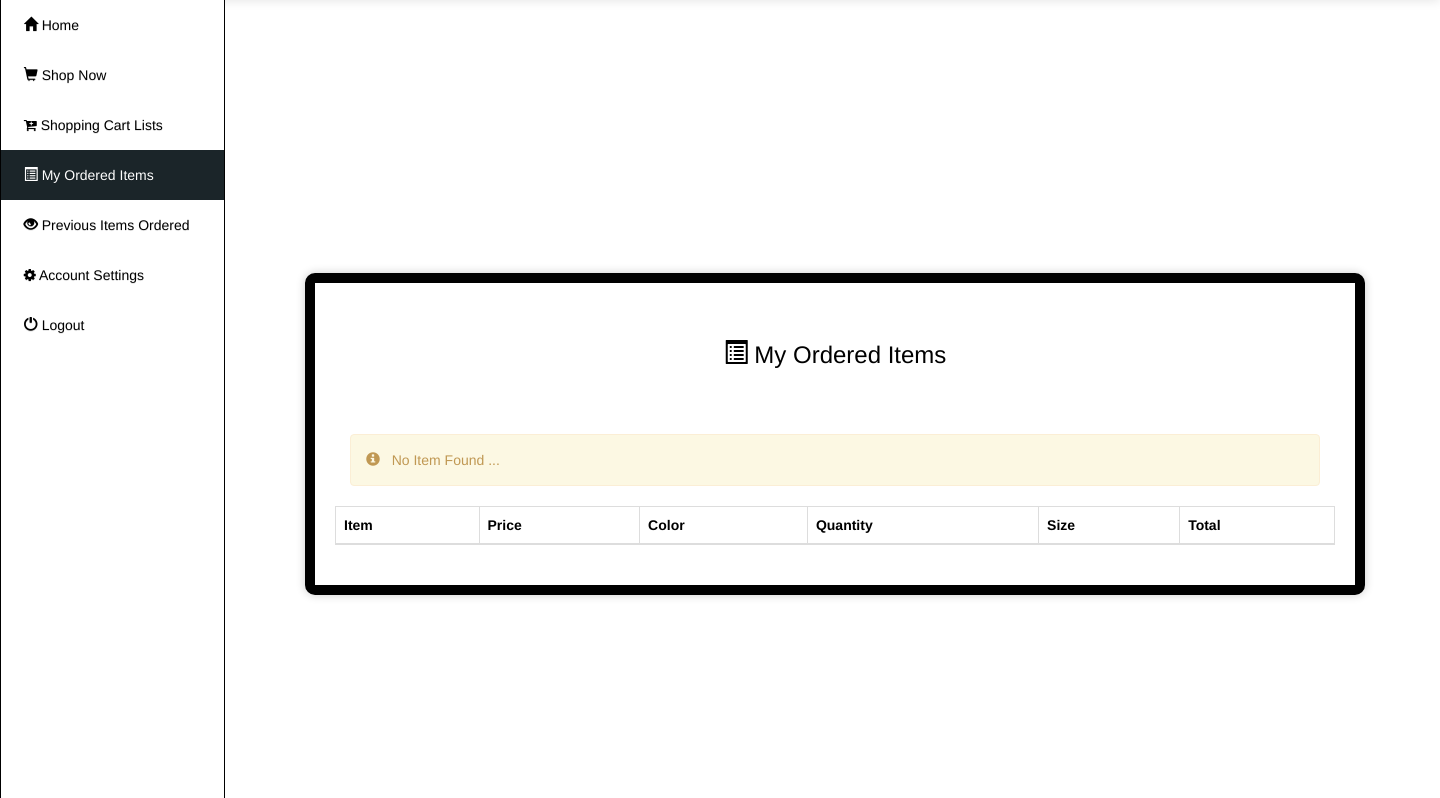
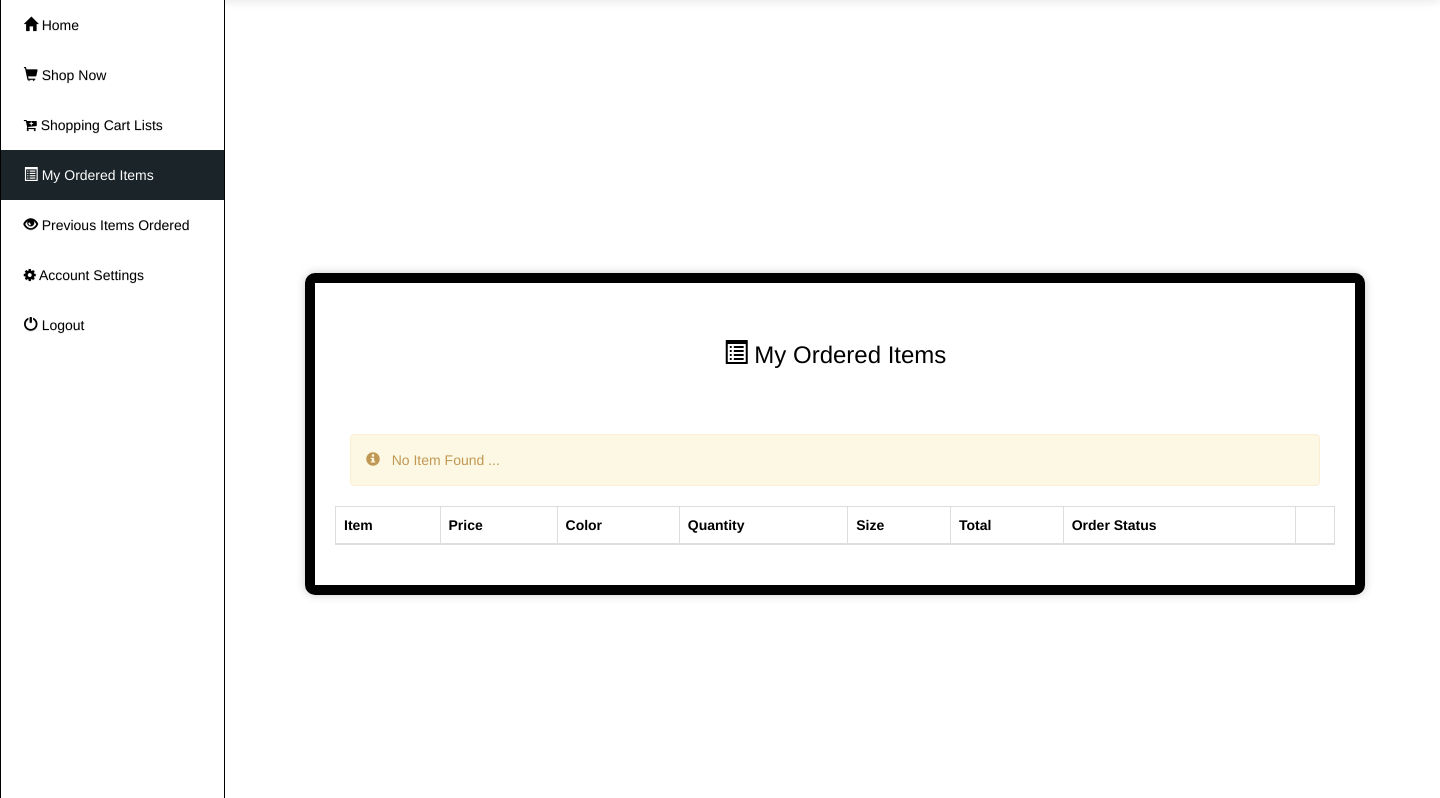
Before and after one commit to PapyrusPhD/ClothingBrand_Final, a PHP site: page /Customers/orders.php in a window 1440 px wide. Shown: the part 51-849 px from the top of the page. Run offline with PHP 8.4, Linux system fonts and the light colour scheme; the visitor is signed in with stand-in values (Sample User, id 1); data comes from the database, SQL or seed files in the repository; lists and menus that the app fills with data are empty.

Commit message:
Add Order Status and Order Received Button

```diff
--- a/Customers/orders.php
+++ b/Customers/orders.php
@@ -145,6 +145,8 @@ function confirmLogout() {
 				  <th>Quantity</th>
                   <th>Size</th>
 				  <th>Total</th>
+                  <th>Order Status</th>
+                  <th></th>
 
 
                 </tr>
@@ -162,8 +164,9 @@ include("config.php");
 		{
 			extract($row);
 
+            $button_disabled = $order_status !== 'Pending'; // Make button unclickable if order status is not 'Pending'
+			?>
 
-			?>
                 <tr>
 
                  <td><?php echo $order_name; ?></td>
@@ -172,8 +175,8 @@ include("config.php");
 				 <td><?php echo $order_quantity; ?></td>
                  <td><?php echo $order_size;?></td>
 				 <td>&#8369; <?php echo $order_total; ?> </td>
-
-
+                 <td><?php echo $order_status; ?> </td>
+                 <td><button type="button" <?php echo $button_disabled ? 'disabled' : ''; ?>>Order Received</button></td>
                 </tr>
 
 
```
